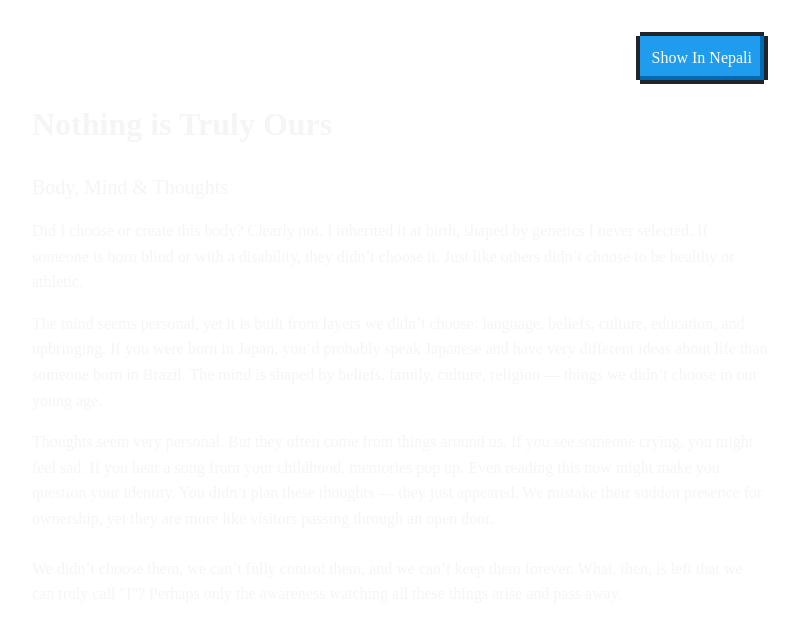
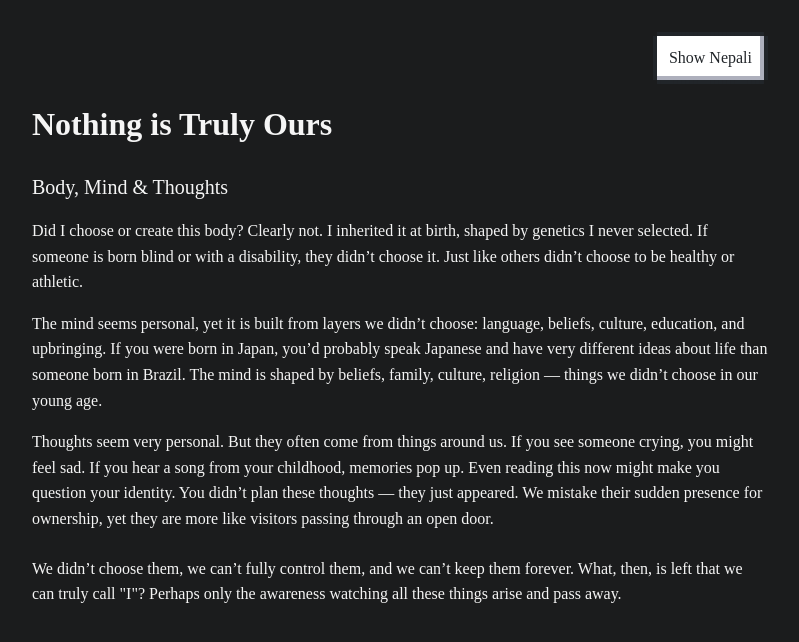
Before and after one commit to roshanshah18/thoughts, a Next.js app in the folder apps/thoughts/: page /thoughts/the-illusion-of-self in a window 1280 px wide. Shown: the top 642 px of the page, without its empty margins (240-1039 px from the left). Built offline with nearby package versions, Linux system fonts and the light colour scheme.

Commit message:
css issue solved

```diff
--- a/apps/thoughts/src/app/global.css
+++ b/apps/thoughts/src/app/global.css
@@ -5,8 +5,13 @@
 
 body{
  background-color: #1b1c1d;
+}
 
+
+.thought-body{
+   background-color: #1b1c1d;
 }
+
 .human-desire {
   max-width: 800px;
   margin: 0 auto;
--- a/apps/thoughts/src/app/layout.tsx
+++ b/apps/thoughts/src/app/layout.tsx
@@ -1,15 +1,3 @@
-// export default function RootLayout({
-//   children,
-// }: {
-//   children: React.ReactNode;
-// }) {
-//   return (
-//     <html lang="en">
-//       <body>{children}</body>
-//     </html>
-//   );
-// }
-
 export default function RootLayout({
   children,
 }: {
@@ -23,7 +11,7 @@ export default function RootLayout({
           href="https://unpkg.com/nes.css@2.3.0/css/nes.min.css"
         />
       </head>
-      <body>{children}</body>
+      <body className="thought-body">{children}</body>
     </html>
   );
 }
--- a/apps/thoughts/src/app/thoughts/the-illusion-of-self/page.tsx
+++ b/apps/thoughts/src/app/thoughts/the-illusion-of-self/page.tsx
@@ -8,11 +8,15 @@ export default function HumanDesires() {
   const toggleLanguage = () => setIsNepali(!isNepali);
 
   return (
-    <div className="human-desire p-6">
+    <div className="human-desire  p-6">
       {/* Toggle Button */}
       <div className="text-right mb-4">
-        <button className="nes-btn is-primary" onClick={toggleLanguage}>
-          {isNepali ? 'Show In English' : 'Show In Nepali'}
+        <button
+          className="nes-btn is-secondary
+        "
+          onClick={toggleLanguage}
+        >
+          {isNepali ? 'Show English' : 'Show Nepali'}
         </button>
       </div>
 
```
